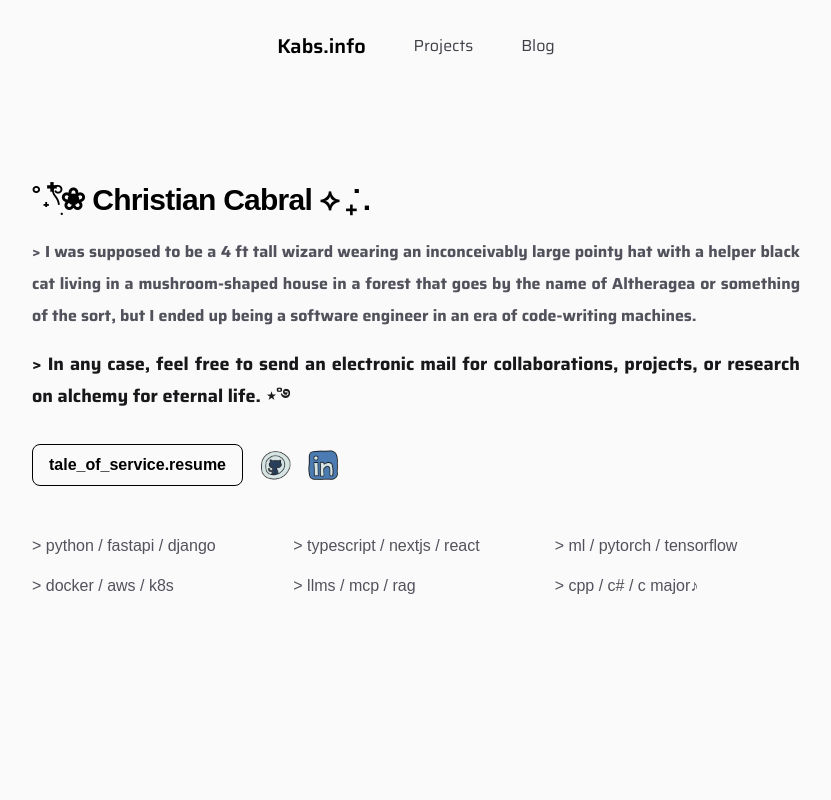
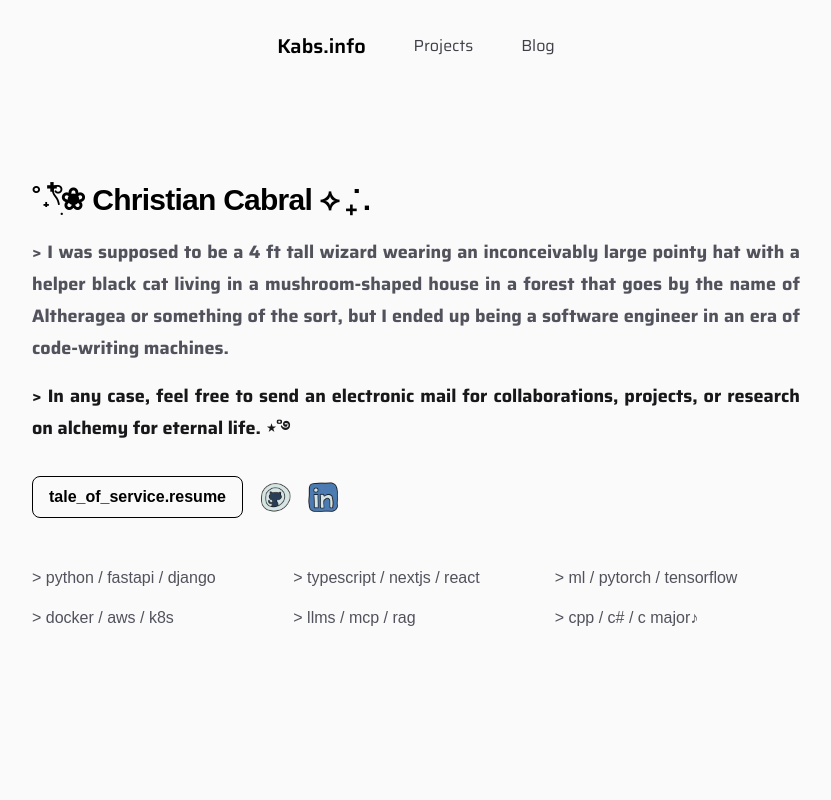
Before and after one commit to kabsmeiou/kabs.info.v2, a Next.js app: page / in a window 1280 px wide. Shown: the top 800 px of the page, without its empty margins (224-1055 px from the left). Built offline with nearby package versions, Linux system fonts and the light colour scheme; no server answers; a web font is replaced by a local one.

Commit message:
fix header

```diff
--- a/src/app/components/Header.tsx
+++ b/src/app/components/Header.tsx
@@ -10,7 +10,7 @@ export default function Header() {
               <h1 className="font-code text-left text-xl sm:text-3xl font-semibold leading-10 tracking-tight text-black dark:text-zinc-50">
                 ˚˖𓍢ִ໋❀ Christian Cabral ⟡ ݁₊ .
               </h1>
-              <p className="text-justify leading-8 text-zinc-600 font-bold dark:text-zinc-100">
+              <p className="text-sm sm:text-lg text-justify leading-8 text-zinc-600 font-bold dark:text-zinc-100">
                 &gt; I was supposed to be a 4 ft tall wizard wearing an inconceivably large pointy hat with a helper black cat living in a mushroom-shaped house in a forest that goes by the name of Altheragea or something of the sort, but I ended up being a software engineer in an era of code-writing machines.
               </p>
               <p className="text-sm sm:text-lg text-justify leading-8 text-zinc-900 font-bold dark:text-zinc-100">
```
